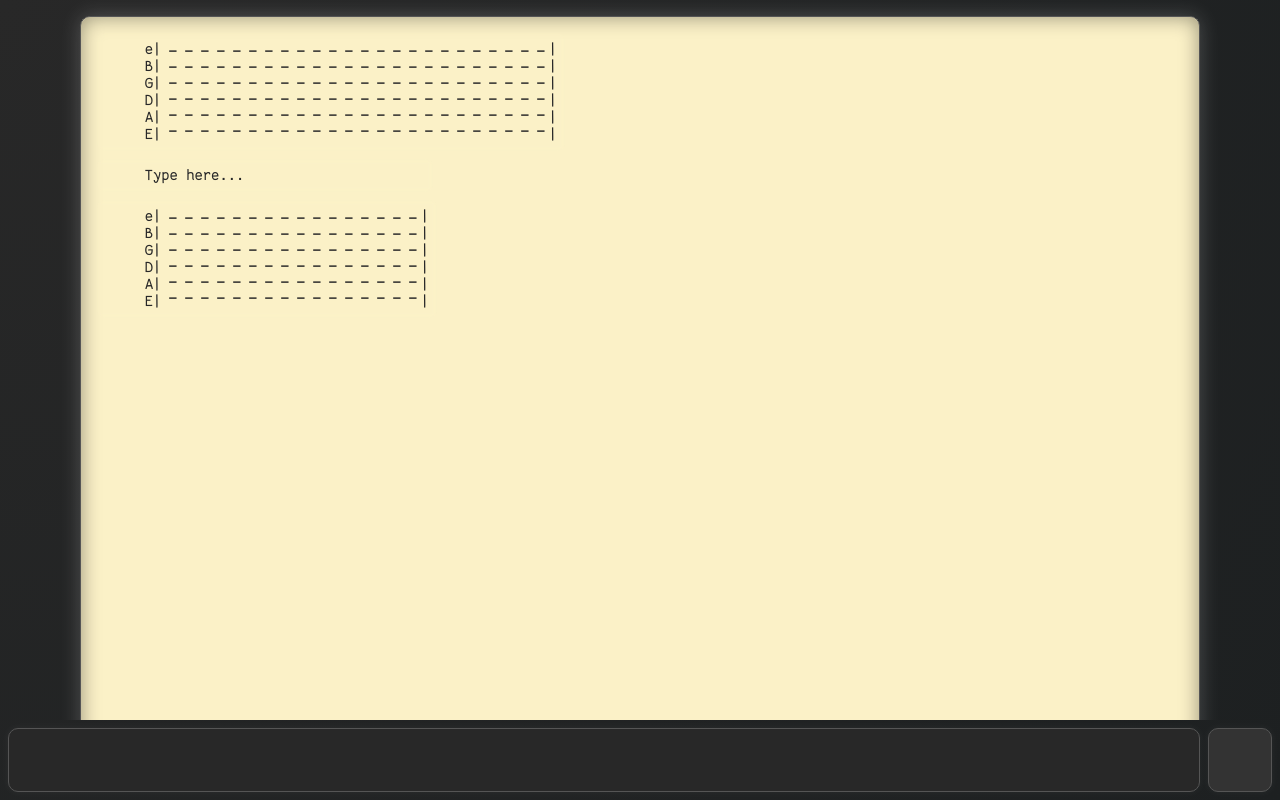
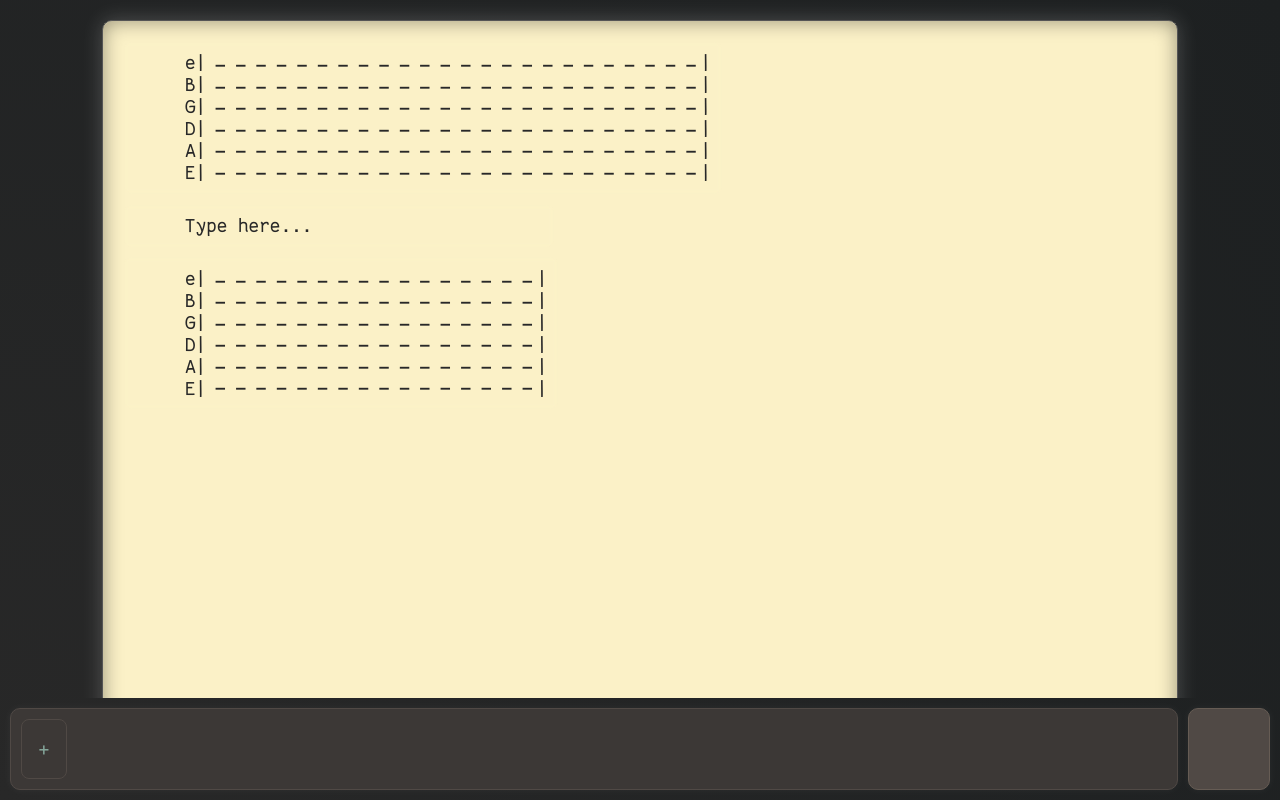
Before and after one commit to memrye/plectrm, an Electron app: page index.html in a window 1280 px wide. Drawn offline with Linux system fonts and the light colour scheme.

Commit message:
Fixed stave-grid sizing Added button to add new text box (temporary) Fixed stave input not moving to newline when at top of stave

```diff
--- a/index.html
+++ b/index.html
@@ -21,7 +21,7 @@
         </div>
         <div class="appFooter">
             <div class="ribbonContainer"></div>
-            <div class="settingsButton"></div>
+            <div class="exportButton"></div>
         </div>
     </div>
   </body>
--- a/renderer.js
+++ b/renderer.js
@@ -1,5 +1,11 @@
 const workspaceContext = document.getElementsByClassName('workspaceContainer').item(0);
-const ribbon = document.getElementsByClassName('ribbonContainer');
+const ribbon = document.getElementsByClassName('ribbonContainer').item(0);
+
+const textBoxButton = document.createElement('button');
+textBoxButton.classList.add('ribbonButton', 'textBox');
+textBoxButton.textContent = '+';
+textBoxButton.onclick = function(){new TextBox()};
+ribbon.appendChild(textBoxButton);
 
 new StaveBox(24, 'EADGBe')
 new TextBox()
--- a/src/style.css
+++ b/src/style.css
@@ -10,12 +10,12 @@
 body{
     margin: 0;
     font-family: 'FantasqueSansMono', monospace;
-    font-size: medium;
+    font-size: 1.6vw;
     overflow: hidden;
 }
 
 .appContainer{
-    background: radial-gradient(circle at 00% 0%, #282828 0%, #1d2021 100%);
+    background: radial-gradient(circle at 0% 100%, #282828 0%, #1d2021 100%);
     height: 100vh;
     width: 100vw;
     display: grid;
@@ -44,9 +44,11 @@ body{
 
 .ribbonContainer {
     flex: 1;
-    background-color: #282828;
+    flex-direction: row;
+    padding: 0.5em;
+    background-color: #3c3836;
     border-radius: 10px;
-    border: 1px solid #555;
+    border: 1px solid #504945;
     box-shadow: 0 0 10px rgba(255,255,255,0.05);
     transition: box-shadow 0.1s ease-in-out;
 }
@@ -55,18 +57,53 @@ body{
     box-shadow: 0 0 10px rgba(255,255,255,0.2);
 }
 
-.settingsButton{
+.ribbonButton{
+    background-color: transparent;
+    height: 100%;
+    transition: all 80ms ease-in-out;
+}
+
+.ribbonButton.textBox{
+    color: #83a498;
+    font-size: 1em;
+    border-radius: 8px;
+    border: 1px solid #504945;
+    padding: 0.8em;
+    width: fit-content;
+    filter: drop-shadow(0 0 0px #83a49800);
+}
+
+.ribbonButton.textBox:hover{
+    color: #ebdbb2;
+    border: 1px solid #83a498;
+    filter: drop-shadow(0 0 5px #83a498ff);
+}
+
+.ribbonButton.textBox:active{
+    background-color: #83a498;
+    color: #ebdbb2;
+    border: 1px solid #ebdbb2;
+    filter: drop-shadow(0 0 5px #83a498ff);
+}
+
+.exportButton{
     flex: none;
     height: 100%;
     width: 4em;
-    background-color: #333;
+    background-color: #504945;
     border-radius: 10px;
-    border: 1px solid #555;
+    border: 1px solid #665c54;
     box-shadow: 0 0 10px rgba(255,255,255,0.05);
     transition: box-shadow 0.1s ease-in-out;
 }
 
-.settingsButton:hover{
+.exportButton:hover{
+    box-shadow: 0 0 10px rgba(255,255,255,0.2);
+}
+
+.exportButton:active{
+    background-color: #665c54;
+    border: 1px solid #928374;
     box-shadow: 0 0 10px rgba(255,255,255,0.2);
 }
 
@@ -288,7 +325,6 @@ body{
 
 .textBox{
     font-family: 'FantasqueSansMono', monospace;
-    font-size: medium;
     min-height: 1em;
     background-color: transparent;
     border: 0px;
--- a/staveBox.js
+++ b/staveBox.js
@@ -60,7 +60,7 @@ class StaveBox {
             let gridHeight = localTuning.length;
 
             staveGrid.style.gridTemplateColumns = `repeat(${gridWidth}, 1em)`
-            staveGrid.style.gridTemplateRows = `repeat(${gridHeight}, 1em)`
+            staveGrid.style.gridTemplateRows = `repeat(${gridHeight}, 1.05em)`
 
             for (let row = 0; row < gridHeight; row++){
                 for (let col = 0; col < gridWidth; col++){
@@ -180,8 +180,11 @@ class StaveBox {
                                 staveGridCell.textContent = key;
 
                                 if (entryDirection === Direction.Vertical){
-                                    const nextcell = this.cellArray[index-gridWidth];
+                                    let nextcell = this.cellArray[index-gridWidth];
                                     const event = new CustomEvent('click');
+                                    if (nextcell === undefined){
+                                    nextcell = this.cellArray[index + (gridWidth * (localTuning.length - 1) + 1)];
+                                    }
 
                                     document.dispatchEvent(event);
                                     nextcell.dispatchEvent(event);
```
